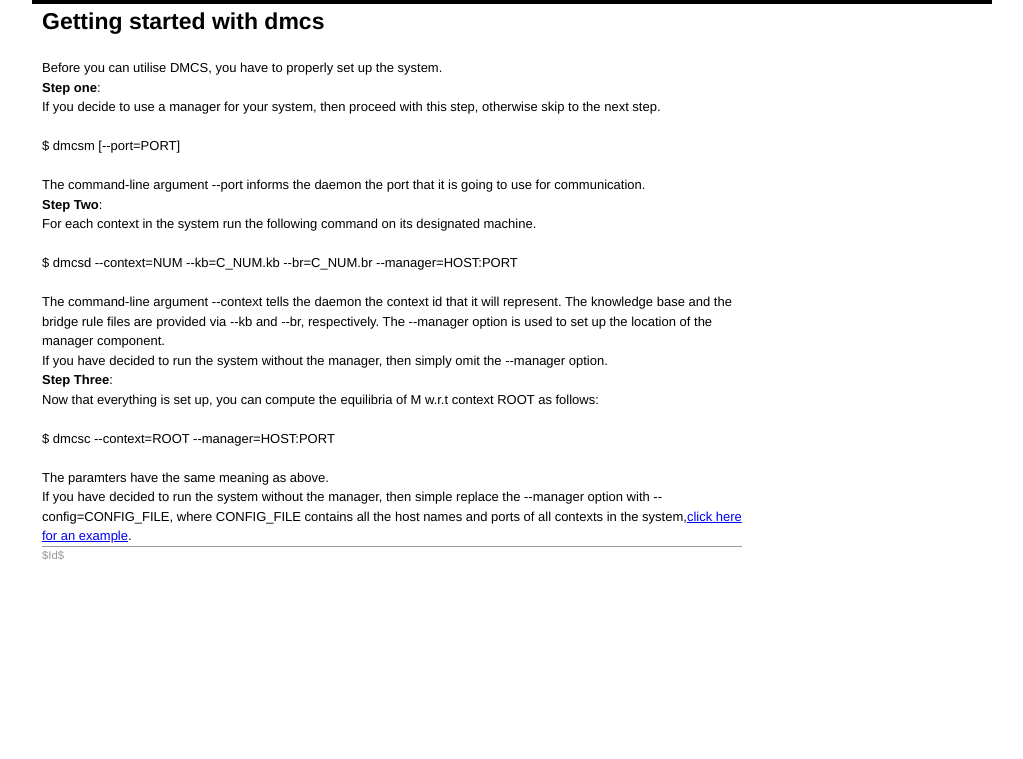
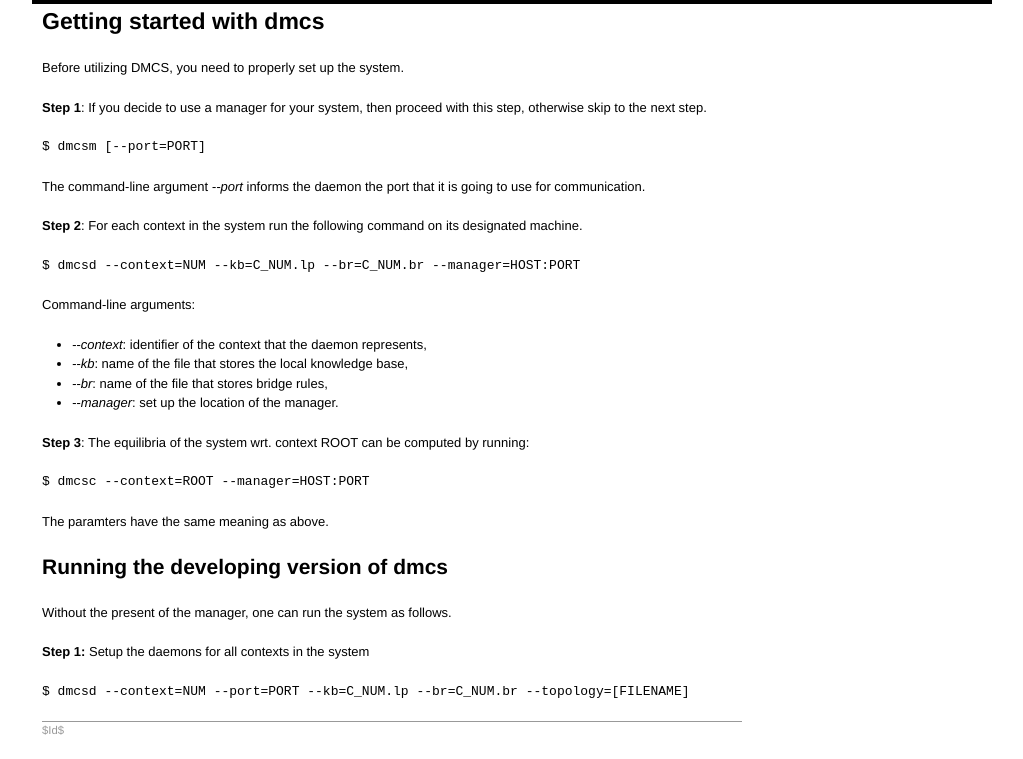
Before and after one commit to DistributedMCS/dmcs-website, a plain HTML site: page documentation.html in a window 1280 px wide. Shown: the part 72-831 px from the top of the page, without its empty margins (128-1151 px from the left). Before the commit the page ends 800 px from the top, so only its background shows below. Drawn offline with Linux system fonts and the light colour scheme.

Commit message:
Updating documentation.

```diff
--- a/documentation.html
+++ b/documentation.html
@@ -43,61 +43,50 @@
 
 	<h2>Getting started with dmcs</h2>
 
-	Before you can utilise DMCS, you have to properly set up the system.
+	<p>Before utilizing DMCS, you need to properly set up the system.</p>
 
-	<br/>
+	<p><b>Step 1</b>: If you decide to use a manager for your
+	  system, then proceed with this step, otherwise skip to the
+	  next step.</p>
 
-	<b>Step one</b>:
-	<br/>
-	If you decide to use a manager for your system, then proceed with this step, otherwise skip to the next step.
+	<pre>$ dmcsm [--port=PORT]</pre>
 
-	<br/>
-	<br/>
+	<p>
+	  The command-line argument <em>--port</em> informs the daemon
+	  the port that it is going to use for communication.
+	</p>
 
-	$ dmcsm [--port=PORT]
+	<p><b>Step 2</b>: For each context in the system run the
+	following command on its designated machine.</p>
 
-	<br/>
-	<br/>
+	<pre>$ dmcsd --context=NUM --kb=C_NUM.lp --br=C_NUM.br --manager=HOST:PORT</pre>
 
-	The command-line argument --port informs the daemon the port that it is going to use for communication.
-	<br/>
+	<p>Command-line arguments:
+	  <ul>
+	    <li><em>--context</em>: identifier of the context that the
+	    daemon represents,</li>
+	    <li><em>--kb</em>: name of the file that stores the local
+	    knowledge base,</li>
+	    <li><em>--br</em>: name of the file that stores
+	    bridge rules,</li>
+	    <li><em>--manager</em>: set up the location of the manager.</li>
+	  </ul>
 
-	<b>Step Two</b>:
-	<br/>
-	For each context in the system run the following command on its designated machine.
+	<p><b>Step 3</b>: The equilibria of the system
+	wrt. context ROOT can be computed by running:</p>
 
-	<br/>
-	<br/>
+	<pre>$ dmcsc --context=ROOT --manager=HOST:PORT</pre>
 
-	$ dmcsd --context=NUM --kb=C_NUM.kb --br=C_NUM.br --manager=HOST:PORT
+	<p>The paramters have the same meaning as above.</p>
 
-	<br/>
-	<br/>
+	<h3>Running the developing version of dmcs</h3>
 
-	The command-line argument --context tells the daemon the context id that it
-	will represent. The knowledge base and the bridge rule files are provided via --kb
-	and --br, respectively. The --manager option is used to set up the location of the
-	manager component.
-	<br/>
-	If you have decided to run the system without the manager, then simply omit the --manager option.
+	<p>Without the present of the manager, one can run the system
+	as follows.</p>
 
-	<br/>
+	<p><b>Step 1:</b> Setup the daemons for all contexts in the system</p>
 
-	<b>Step Three</b>:
-	<br/>
-	Now that everything is set up, you can compute the equilibria of M w.r.t context ROOT as follows:
-	<br/>
-	<br/>
-
-	$ dmcsc --context=ROOT --manager=HOST:PORT
-
-	<br/>
-	<br/>
-	The paramters have the same meaning as above.
-	<br/>
-	If you have decided to run the system without the manager, then simple replace the --manager option with --config=CONFIG_FILE, where CONFIG_FILE contains all the host names and ports of all contexts in the system,<a href="examples\config">click here for an example</a>.
-
-
+	<pre>$ dmcsd --context=NUM --port=PORT --kb=C_NUM.lp --br=C_NUM.br --topology=[FILENAME]</pre>
 
 	<div style="border-top: 1px solid #999; background-color: inherit; color: #999; font-size: 8.5pt;">
 	  <p>$Id$</p>
```
